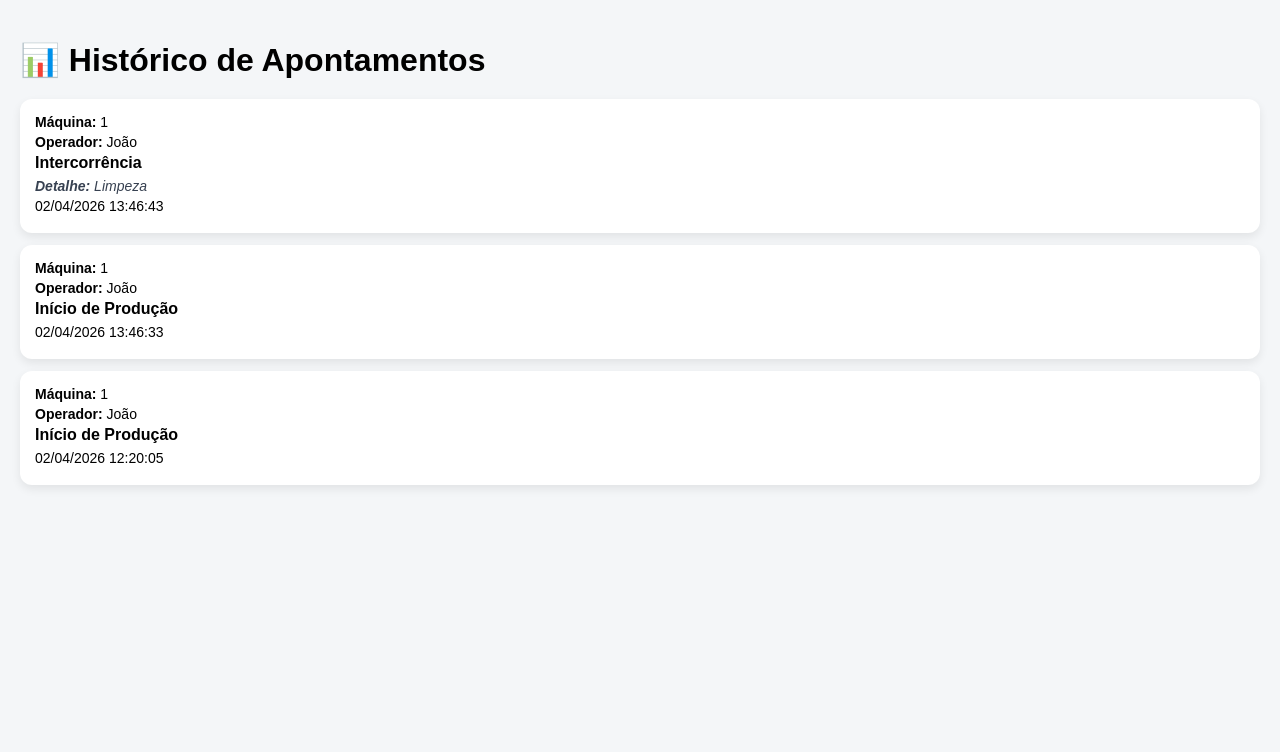
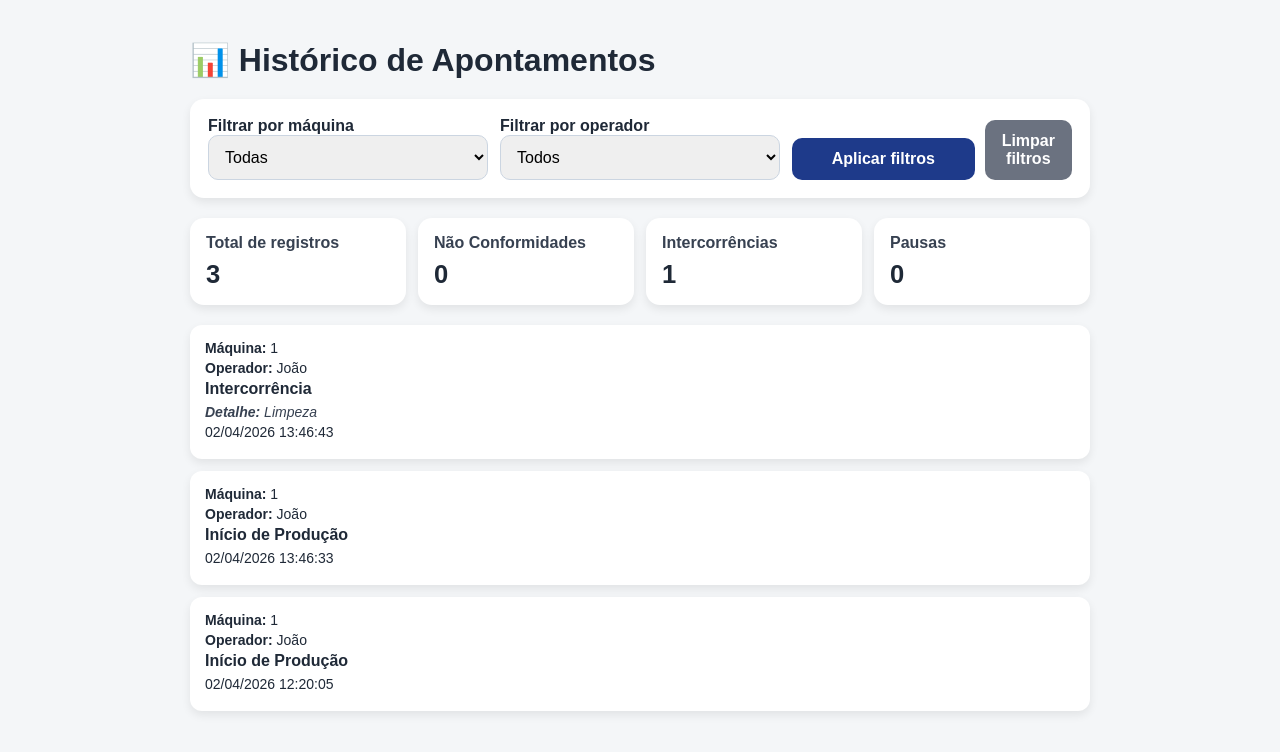
Before and after one commit to matheuscsouza128-sys/projeto_injecao, a Flask app: page /historico in a window 1280 px wide. Shown: the top 752 px of the page. Run offline with Flask 3, Linux system fonts and the light colour scheme; data comes from the database, SQL or seed files in the repository.

Commit message:
Adiciona filtros e resumo no histórico

```diff
--- a/app.py
+++ b/app.py
@@ -63,18 +63,62 @@ def maquina(id_maquina):
         status_maquina=status_maquina
     )
 
-# 🔹 Histórico
+# 🔹 Histórico com filtros e resumo
 @app.route('/historico')
 def historico():
+    filtro_maquina = request.args.get('maquina', '')
+    filtro_operador = request.args.get('operador', '')
+
     conn = sqlite3.connect('banco.db')
     cursor = conn.cursor()
 
-    cursor.execute('SELECT maquina, operador, tipo, detalhe, data_hora FROM apontamentos ORDER BY id DESC')
+    query = '''
+        SELECT maquina, operador, tipo, detalhe, data_hora
+        FROM apontamentos
+        WHERE 1=1
+    '''
+    params = []
+
+    if filtro_maquina:
+        query += ' AND maquina = ?'
+        params.append(filtro_maquina)
+
+    if filtro_operador:
+        query += ' AND operador = ?'
+        params.append(filtro_operador)
+
+    query += ' ORDER BY id DESC'
+
+    cursor.execute(query, params)
     dados = cursor.fetchall()
+
+    # listas para preencher filtros
+    cursor.execute('SELECT DISTINCT maquina FROM apontamentos ORDER BY maquina')
+    maquinas = [linha[0] for linha in cursor.fetchall()]
+
+    cursor.execute('SELECT DISTINCT operador FROM apontamentos ORDER BY operador')
+    operadores = [linha[0] for linha in cursor.fetchall()]
+
+    # resumo
+    total_registros = len(dados)
+    total_nc = sum(1 for item in dados if item[2] == "Não Conformidade")
+    total_intercorrencias = sum(1 for item in dados if item[2] == "Intercorrência")
+    total_pausas = sum(1 for item in dados if item[2] == "Pausa")
 
     conn.close()
 
-    return render_template('historico.html', dados=dados)
+    return render_template(
+        'historico.html',
+        dados=dados,
+        maquinas=maquinas,
+        operadores=operadores,
+        filtro_maquina=filtro_maquina,
+        filtro_operador=filtro_operador,
+        total_registros=total_registros,
+        total_nc=total_nc,
+        total_intercorrencias=total_intercorrencias,
+        total_pausas=total_pausas
+    )
 
 # 🔹 Limpar histórico (temporário)
 @app.route('/limpar')
--- a/templates/historico.html
+++ b/templates/historico.html
@@ -1,21 +1,65 @@
 <!DOCTYPE html>
-<html>
+<html lang="pt-BR">
 <head>
+    <meta charset="UTF-8">
+    <meta name="viewport" content="width=device-width, initial-scale=1.0">
     <title>Histórico</title>
-    <meta name="viewport" content="width=device-width, initial-scale=1.0">
     <style>
         body {
             font-family: Arial, sans-serif;
             background: #f4f6f8;
             margin: 0;
             padding: 20px;
+            color: #1f2937;
+        }
+
+        .container {
+            max-width: 900px;
+            margin: 0 auto;
         }
 
         h1 {
             margin-bottom: 20px;
         }
 
-        .card {
+        .filtros, .resumo {
+            display: grid;
+            gap: 12px;
+            margin-bottom: 20px;
+        }
+
+        .filtros {
+            grid-template-columns: repeat(auto-fit, minmax(220px, 1fr));
+            background: white;
+            padding: 18px;
+            border-radius: 14px;
+            box-shadow: 0 4px 10px rgba(0,0,0,0.08);
+        }
+
+        .resumo {
+            grid-template-columns: repeat(auto-fit, minmax(180px, 1fr));
+        }
+
+        .card-resumo {
+            background: white;
+            padding: 16px;
+            border-radius: 14px;
+            box-shadow: 0 4px 10px rgba(0,0,0,0.08);
+        }
+
+        .card-resumo h3 {
+            margin: 0 0 8px;
+            font-size: 1rem;
+            color: #374151;
+        }
+
+        .card-resumo p {
+            margin: 0;
+            font-size: 1.6rem;
+            font-weight: bold;
+        }
+
+        .lista-card {
             background: white;
             padding: 15px;
             border-radius: 12px;
@@ -38,14 +82,102 @@
             color: #374151;
             font-style: italic;
         }
+
+        select, button {
+            width: 100%;
+            padding: 12px;
+            border-radius: 10px;
+            border: 1px solid #cbd5e1;
+            font-size: 1rem;
+        }
+
+        button {
+            background: #1e3a8a;
+            color: white;
+            border: none;
+            cursor: pointer;
+            font-weight: bold;
+        }
+
+        .botoes-filtro {
+            display: flex;
+            gap: 10px;
+            align-items: end;
+        }
+
+        .btn-limpar {
+            background: #6b7280;
+            text-decoration: none;
+            color: white;
+            display: inline-block;
+            text-align: center;
+            padding: 12px;
+            border-radius: 10px;
+            font-weight: bold;
+        }
+
+        @media (max-width: 600px) {
+            .botoes-filtro {
+                flex-direction: column;
+            }
+        }
     </style>
 </head>
 <body>
-
+    <div class="container">
         <h1>📊 Histórico de Apontamentos</h1>
 
+        <form method="get" action="/historico" class="filtros">
+            <div>
+                <label><strong>Filtrar por máquina</strong></label>
+                <select name="maquina">
+                    <option value="">Todas</option>
+                    {% for maquina in maquinas %}
+                        <option value="{{ maquina }}" {% if filtro_maquina == maquina %}selected{% endif %}>{{ maquina }}</option>
+                    {% endfor %}
+                </select>
+            </div>
+
+            <div>
+                <label><strong>Filtrar por operador</strong></label>
+                <select name="operador">
+                    <option value="">Todos</option>
+                    {% for operador in operadores %}
+                        <option value="{{ operador }}" {% if filtro_operador == operador %}selected{% endif %}>{{ operador }}</option>
+                    {% endfor %}
+                </select>
+            </div>
+
+            <div class="botoes-filtro">
+                <button type="submit">Aplicar filtros</button>
+                <a href="/historico" class="btn-limpar">Limpar filtros</a>
+            </div>
+        </form>
+
+        <div class="resumo">
+            <div class="card-resumo">
+                <h3>Total de registros</h3>
+                <p>{{ total_registros }}</p>
+            </div>
+
+            <div class="card-resumo">
+                <h3>Não Conformidades</h3>
+                <p>{{ total_nc }}</p>
+            </div>
+
+            <div class="card-resumo">
+                <h3>Intercorrências</h3>
+                <p>{{ total_intercorrencias }}</p>
+            </div>
+
+            <div class="card-resumo">
+                <h3>Pausas</h3>
+                <p>{{ total_pausas }}</p>
+            </div>
+        </div>
+
         {% for item in dados %}
-        <div class="card">
+            <div class="lista-card">
                 <div class="linha"><strong>Máquina:</strong> {{ item[0] }}</div>
                 <div class="linha"><strong>Operador:</strong> {{ item[1] }}</div>
                 <div class="linha tipo">{{ item[2] }}</div>
@@ -57,6 +189,6 @@
                 <div class="linha">{{ item[4] }}</div>
             </div>
         {% endfor %}
-
+    </div>
 </body>
 </html>
```
Lines whose indentation alone changed are shown as unchanged.
